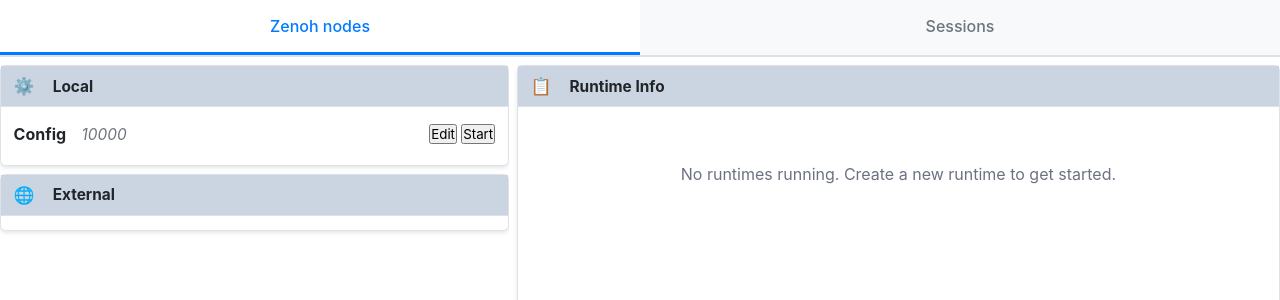
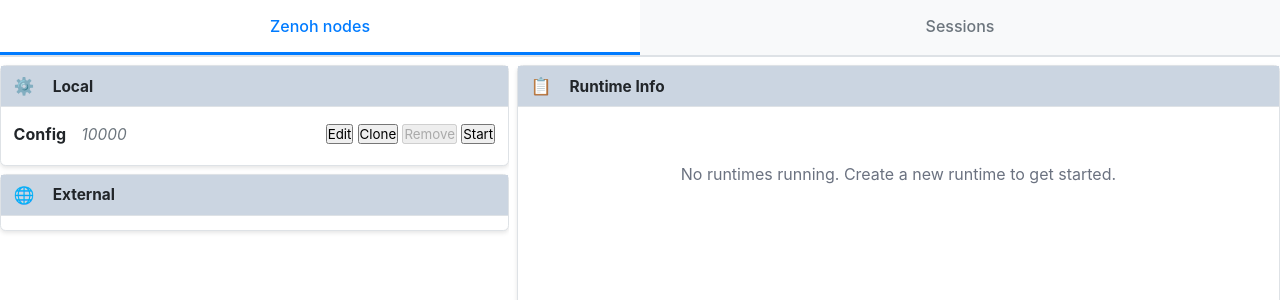
Before and after one commit to milyin/zenoh-sandbox, a Vue app: page / in a window 1280 px wide. Shown: the top 300 px of the page. Built offline with nearby package versions, Linux system fonts and the light colour scheme.

Commit message:
multiple config entries

```diff
--- a/src/RuntimesTab.vue
+++ b/src/RuntimesTab.vue
@@ -10,38 +10,46 @@
           icon="⚙️"
           section-class="runtimes-section"
         >
-          <!-- Config Entity -->
+          <!-- Config Entities -->
           <Entity
+            v-for="(config, index) in configEntries"
+            :key="index"
             title="Config"
-            :descr="newRuntimeConfig.websocket_port || 'Configure and start'"
+            :descr="config.websocket_port || 'Configure and start'"
           >
             <template #actions>
               <button
-                @click="showNewRuntimeEdit"
+                @click="showConfigEdit(index)"
               >
                 Edit
               </button>
               <button
-                @click="createNewRuntime"
+                @click="cloneConfig(index)"
+              >
+                Clone
+              </button>
+              <button
+                @click="removeConfig(index)"
+                :disabled="!canRemoveConfig(index)"
+              >
+                Remove
+              </button>
+              <button
+                @click="createRuntimeFromConfig(index)"
               >
                 Start
               </button>
             </template>
 
-            <!-- Active Runtimes as Sub-entities -->
-            <template v-if="runtimes.length > 0" #sub-entities>
+            <!-- Active Runtimes for this Config as Sub-entities -->
+            <template v-if="getRuntimesForConfig(index).length > 0" #sub-entities>
               <Entity
-                v-for="runtimeId in runtimes"
+                v-for="runtimeId in getRuntimesForConfig(index)"
                 :key="runtimeId"
                 :title="runtimeId"
                 :descr="runtimeConfigs[runtimeId]?.websocket_port || 'Loading...'"
               >
                 <template #actions>
-                  <button
-                    @click="cloneRuntime(runtimeId)"
-                  >
-                    Clone
-                  </button>
                   <button
                     @click="stopRuntime(runtimeId)"
                   >
@@ -78,12 +86,12 @@
       <!-- Info/Logs/Config Panel -->
       <div class="log-panel">
         <Section
-          :title="viewingConfigFor ? `Config - ${viewingConfigFor}` : viewingLogsFor ? `Logs - ${viewingLogsFor}` : editingNewRuntime ? 'Edit Config' : 'Runtime Info'"
-          :icon="viewingConfigFor ? '⚙️' : viewingLogsFor ? '📜' : editingNewRuntime ? '✏️' : '📋'"
+          :title="viewingConfigFor ? `Config - ${viewingConfigFor}` : viewingLogsFor ? `Logs - ${viewingLogsFor}` : editingConfigIndex !== null ? 'Edit Config' : 'Runtime Info'"
+          :icon="viewingConfigFor ? '⚙️' : viewingLogsFor ? '📜' : editingConfigIndex !== null ? '✏️' : '📋'"
           section-class="info-section"
         >
-          <template #actions v-if="editingNewRuntime">
-            <button @click="editingNewRuntime = false">
+          <template #actions v-if="editingConfigIndex !== null">
+            <button @click="editingConfigIndex = null">
               ✕ Close
             </button>
           </template>
@@ -111,10 +119,10 @@
           </template>
 
           <div class="info-content">
-            <!-- Show new runtime edit dialog -->
-            <div v-if="editingNewRuntime" class="edit-container">
+            <!-- Show config edit dialog -->
+            <div v-if="editingConfigIndex !== null" class="edit-container">
               <ServerInput
-                v-model="newRuntimeConfig.websocket_port!"
+                v-model="configEntries[editingConfigIndex].websocket_port!"
                 label="WebSocket Port"
                 placeholder="e.g., 10000 or 127.0.0.1:10000"
               />
@@ -203,12 +211,15 @@
 
 const runtimes = ref<string[]>([]);
 const selectedRuntime = ref<string | null>(NEW_INSTANCE_ID);
-const newRuntimeConfig = ref<ZenohConfig>({ websocket_port: null });
+const configEntries = ref<ZenohConfig[]>([{ websocket_port: null }]);
 const runtimeConfigs = reactive<Record<string, ZenohConfig>>({});
 const runtimeEditsExpanded = reactive<Record<string, boolean>>({});
 
-// New runtime edit state
-const editingNewRuntime = ref(false);
+// Track which config index created which runtime
+const runtimeToConfigIndex = reactive<Record<string, number>>({});
+
+// Config edit state
+const editingConfigIndex = ref<number | null>(null);
 
 // Log viewing state
 const viewingLogsFor = ref<string | null>(null);
@@ -221,10 +232,15 @@
 const configJson = ref<string | null>(null);
 const isLoadingConfig = ref(false);
 
-// Set default configuration for new runtime
-const setDefaultConfig = async () => {
+// Get runtimes for a specific config index
+const getRuntimesForConfig = (configIndex: number): string[] => {
+  return runtimes.value.filter(runtimeId => runtimeToConfigIndex[runtimeId] === configIndex);
+};
+
+// Initialize first config entry with default values
+const initializeFirstConfig = async () => {
   const defaultConfig = createDefaultZenohConfig();
-  newRuntimeConfig.value = await nextZenohConfig(defaultConfig);
+  configEntries.value[0] = await nextZenohConfig(defaultConfig);
 };
 
 // Load runtimes on mount
@@ -252,18 +268,51 @@
   }
 };
 
-// Clone runtime - copy config to new runtime and open edits
-const cloneRuntime = (runtimeId: string) => {
-  newRuntimeConfig.value = { ...runtimeConfigs[runtimeId] };
-  editingNewRuntime.value = true;
+// Clone a config entry
+const cloneConfig = (index: number) => {
+  const clonedConfig = { ...configEntries.value[index] };
+  configEntries.value.push(clonedConfig);
 };
 
-// Show new runtime edit panel
-const showNewRuntimeEdit = () => {
+// Remove a config entry (only if it's not the last one and has no runtimes)
+const removeConfig = (index: number) => {
+  if (canRemoveConfig(index)) {
+    configEntries.value.splice(index, 1);
+
+    // Update runtime-to-config mappings for configs after the removed one
+    for (const runtimeId in runtimeToConfigIndex) {
+      if (runtimeToConfigIndex[runtimeId] > index) {
+        runtimeToConfigIndex[runtimeId]--;
+      }
+    }
+
+    // If we were editing this config, close the edit panel
+    if (editingConfigIndex.value === index) {
+      editingConfigIndex.value = null;
+    } else if (editingConfigIndex.value !== null && editingConfigIndex.value > index) {
+      // Adjust the editing index if needed
+      editingConfigIndex.value--;
+    }
+  }
+};
+
+// Check if a config entry can be removed
+const canRemoveConfig = (index: number): boolean => {
+  // Can't remove the last config
+  if (configEntries.value.length <= 1) {
+    return false;
+  }
+  // Can't remove a config that has active runtimes
+  const configRuntimes = getRuntimesForConfig(index);
+  return configRuntimes.length === 0;
+};
+
+// Show config edit panel
+const showConfigEdit = (index: number) => {
   // Close other panels
   viewingLogsFor.value = null;
   viewingConfigFor.value = null;
-  editingNewRuntime.value = true;
+  editingConfigIndex.value = index;
 };
 
 // Load config JSON for a runtime
@@ -284,7 +333,7 @@
 const showConfig = async (runtimeId: string) => {
   // Close other panels
   viewingLogsFor.value = null;
-  editingNewRuntime.value = false;
+  editingConfigIndex.value = null;
   viewingConfigFor.value = runtimeId;
   await loadConfigJson(runtimeId);
 };
@@ -318,7 +367,7 @@
 const showLogs = async (runtimeId: string) => {
   // Close other panels
   viewingConfigFor.value = null;
-  editingNewRuntime.value = false;
+  editingConfigIndex.value = null;
   viewingLogsFor.value = runtimeId;
   await loadLogs(runtimeId, 0);
 };
@@ -343,18 +392,23 @@
   }
 };
 
-// Create new runtime with configured settings
-const createNewRuntime = async () => {
-  console.log('🚀 Starting runtime with config:', newRuntimeConfig.value);
+// Create new runtime from a config entry
+const createRuntimeFromConfig = async (index: number) => {
+  const config = configEntries.value[index];
+  console.log('🚀 Starting runtime with config:', config);
   try {
     // Use the exact config from the dialog (user's responsibility to enter correct values)
     console.log('📞 Calling zenoh_runtime_start...');
-    const newRuntimeId = await invoke<string>('zenoh_runtime_start', { config: newRuntimeConfig.value });
+    const newRuntimeId = await invoke<string>('zenoh_runtime_start', { config });
     console.log('✅ Runtime started successfully:', newRuntimeId);
+
+    // Track which config created this runtime
+    runtimeToConfigIndex[newRuntimeId] = index;
+
     await loadRuntimes();
 
-    // After successful creation, prepare next free port for next invocation
-    newRuntimeConfig.value = await nextZenohConfig(newRuntimeConfig.value);
+    // After successful creation, prepare next free port for this config entry
+    configEntries.value[index] = await nextZenohConfig(config);
 
     // Optionally select the new runtime
     selectedRuntime.value = newRuntimeId;
@@ -373,6 +427,7 @@
     }
     delete runtimeConfigs[runtimeId];
     delete runtimeEditsExpanded[runtimeId];
+    delete runtimeToConfigIndex[runtimeId];
     await loadRuntimes();
   } catch (error) {
     console.error('Failed to stop runtime:', error);
@@ -385,10 +440,10 @@
   selectedRuntime
 });
 
-// Initial load - load runtimes first, then set default config
+// Initial load - load runtimes first, then initialize first config
 (async () => {
   await loadRuntimes();
-  await setDefaultConfig();
+  await initializeFirstConfig();
 })();
 </script>
 
```
